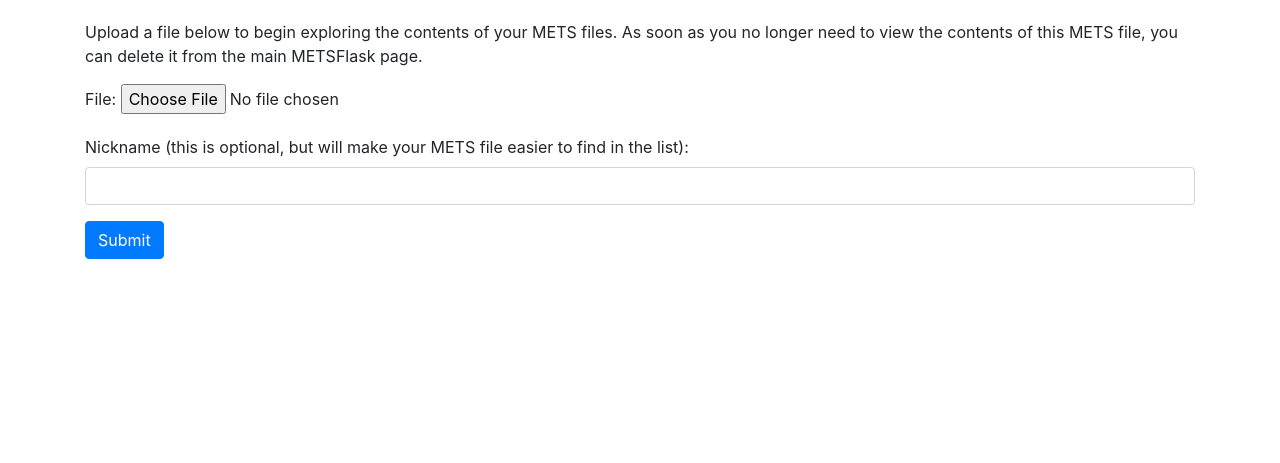
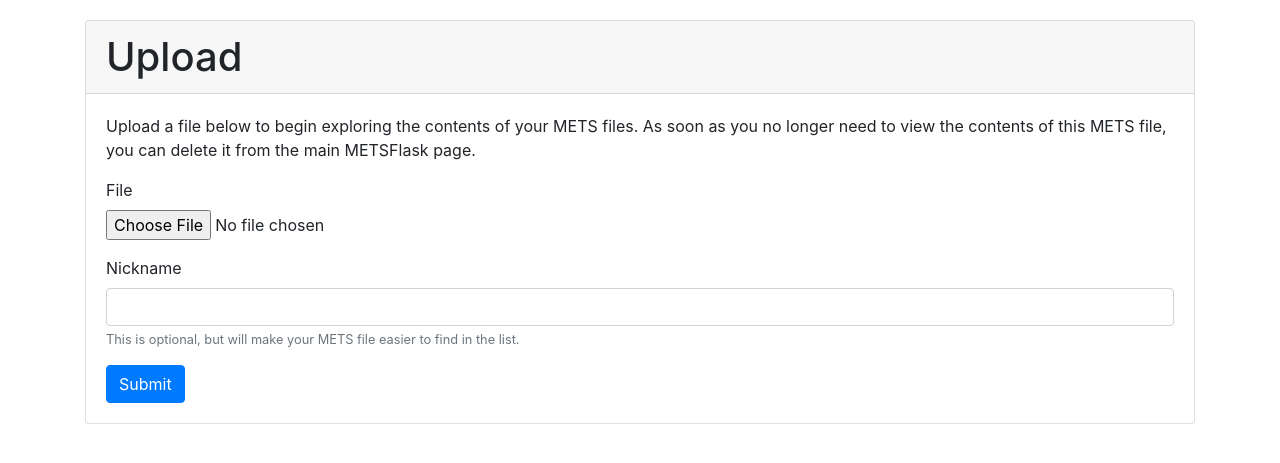
Before and after one commit to tw4l/METSFlask, a Flask app: page /upload in a window 1280 px wide. Shown: the part 56-519 px from the top of the page. Run offline with Flask 2, Linux system fonts and the light colour scheme; some libraries are stand-ins or nearby versions.

Commit message:
Update upload form stylings for Boostrap 4

```diff
--- a/METSFlask/templates/upload.html
+++ b/METSFlask/templates/upload.html
@@ -1,17 +1,23 @@
 {% extends "base.html" %}
 {% block content %}
-  <div class="well">
+  <div class="card">
+    <h1 class="card-header">Upload</h1>
+    <div class="card-body">
       <p>Upload a file below to begin exploring the contents of your METS files. As soon as you no longer need to view the contents of this METS file, you can delete it from the main METSFlask page.</p>
-  </div>
       <form action = "/uploadsuccess" method="POST" enctype="multipart/form-data">
          <div class="form-group">
-     <label for="file">File:</label>
-     <input type="file" name="file" id="file"/>
+           <label for="file">File</label>
+           <input type="file" class="form-control-file" name="file" id="file"/>
          </div>
          <div class="form-group">
-     <label for="nickname">Nickname (this is optional, but will make your METS file easier to find in the list):</label>
-     <input type="text" class="form-control" id="nickname" name="nickname"/>
+           <label for="nickname">Nickname</label>
+           <input type="text" class="form-control" id="nickname" name="nickname" aria-describedby="nicknameHelpBlock"/>
+           <small id="nicknameHelpBlock" class="form-text text-muted">
+              This is optional, but will make your METS file easier to find in the list.
+           </small>
          </div>
          <button type="submit" class="btn btn-primary">Submit</button>
         </form>
+    </div>
+  </div>
 {% endblock %}
```
Lines whose indentation alone changed are shown as unchanged.
